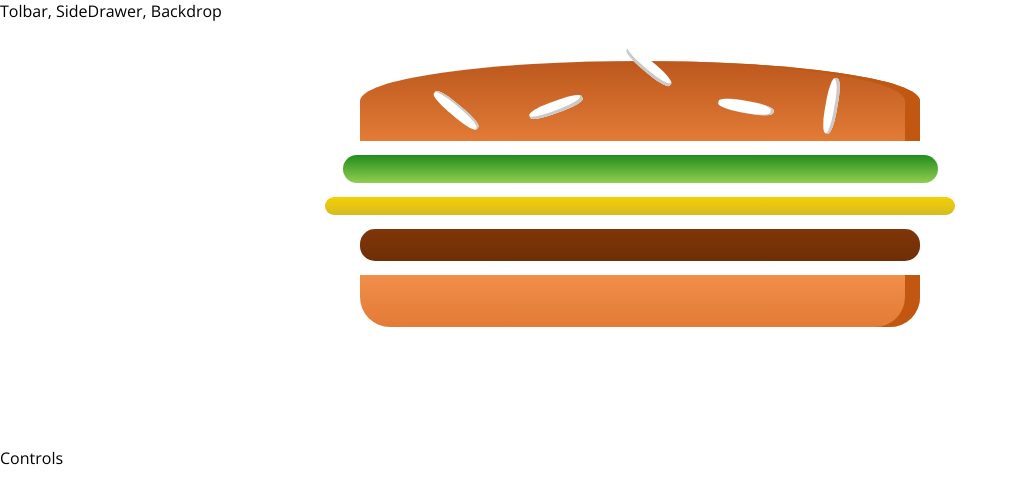
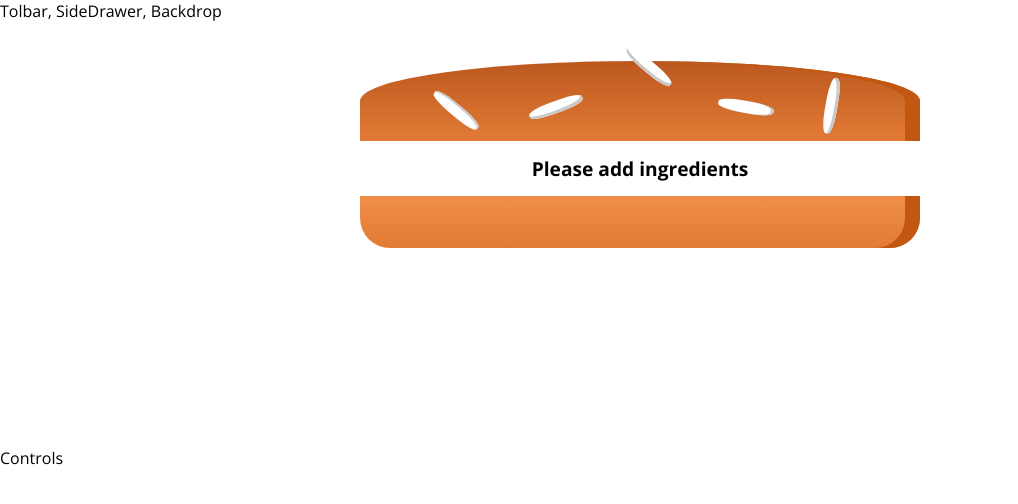
Before and after one commit to dtonal/BurgerBuilder, a React (Create React App) app: page / in a window 1280 px wide. Shown: the top 504 px of the page, without its empty margins (0-1018 px from the left). Built offline with nearby package versions, Linux system fonts and the light colour scheme.

Commit message:
passing ingredients from builder to burger

```diff
--- a/src/components/Burger/Burger.js
+++ b/src/components/Burger/Burger.js
@@ -3,13 +3,28 @@ import classes from './Burger.module.css';
 import BurgerIngredient from './BurgerIngredient/BurgerIngredient';
 
 const burger = (props) => {
+
+    const transformedIngredients = Object.keys(props.ingredients)
+        .map(ingKey => {
+            return [...Array(props.ingredients[ingKey])]
+                .map(
+                    (_, index) =>
+                        <BurgerIngredient key={ingKey + index} type={ingKey} />
+                )
+        }).reduce((arr, el) => {
+            return arr.concat(el);
+        }, [])
+
+    console.log(transformedIngredients);
+
+    const messageElement = transformedIngredients.length>0? null: <div>Please add ingredients</div>;
+
     return (
         <div className={classes.Burger}>
-            <BurgerIngredient type="bread-top"/>
-            <BurgerIngredient type="salad"/>
-            <BurgerIngredient type="cheese"/>
-            <BurgerIngredient type="meat"/>
-            <BurgerIngredient type="bread-bottom"/>
+            <BurgerIngredient type="bread-top" />
+            {transformedIngredients}
+            {messageElement}
+            <BurgerIngredient type="bread-bottom" />
         </div>
     );
 };
--- a/src/containers/BurgerBuilder/BurgerBuilder.js
+++ b/src/containers/BurgerBuilder/BurgerBuilder.js
@@ -5,7 +5,12 @@ class BurgerBuilder extends Component {
     constructor(props){
         super(props);
         this.state = {
-            ingredients: [],
+            ingredients: {
+                salad: 0,
+                bacon: 0,
+                cheese: 0,
+                meat: 0
+            },
             purchased: false,
             totalPrice: 0.00
         }
@@ -15,7 +20,7 @@ class BurgerBuilder extends Component {
     render() {
       return (
         <>
-            <Burger/>
+            <Burger ingredients = {this.state.ingredients}/>
             <div>Controls</div>
         </>
       );
```
